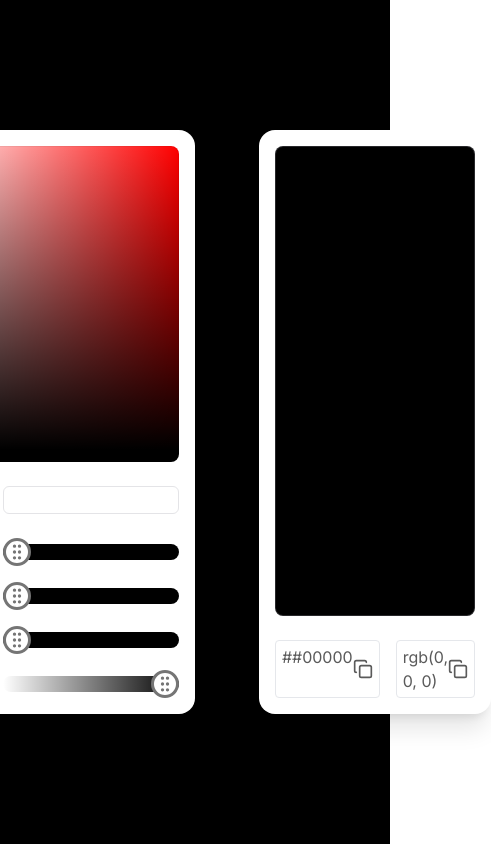
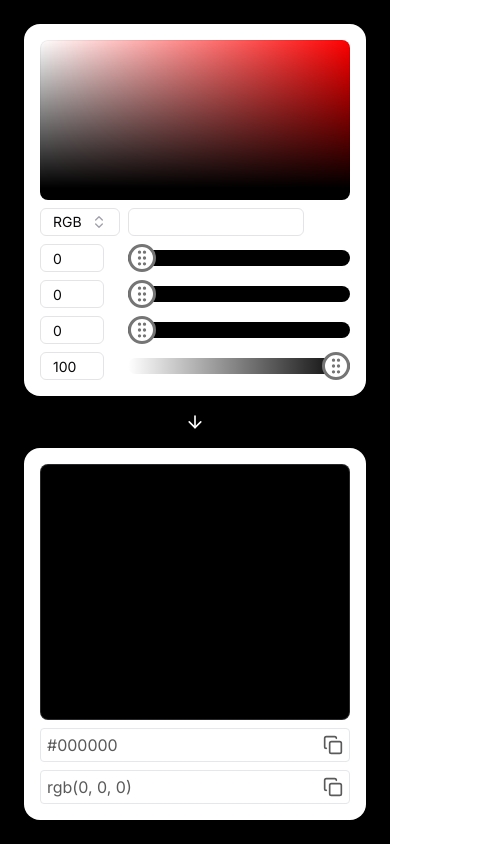
Before and after one commit to glsvitoria/color-convert, a Next.js app: page / in a window 390 px wide. Shown: the whole page, 491 px wide, since content can reach past the window. Built offline with nearby package versions, Linux system fonts and the light colour scheme.

Commit message:
feat: add responsivity

```diff
--- a/src/app/page.tsx
+++ b/src/app/page.tsx
@@ -38,7 +38,7 @@ export default function Home() {
       <BreadcrumbSchema trial={trial} />
 
       <main
-        className="w-screen h-screen flex-row flex items-center justify-center gap-8"
+        className="w-screen h-screen md:flex-row flex-col flex items-center justify-center lg:gap-8 md:gap-6 gap-4 py-6 px-6"
         style={{
           backgroundColor: `rgba(${color.red}, ${color.green}, ${color.blue}, ${Number(color.alpha) / 100})`,
         }}
@@ -49,11 +49,12 @@ export default function Home() {
           selectValue={selectValue}
           setSelectValue={setSelectValue}
         />
-        <ArrowRight className="text-white w-8 h-8" />
+
+        <ArrowRight className="text-white w-8 h-8 md:rotate-0 rotate-90" />
 
         <Result.Container>
           <Result.ColorBoard color={color} />
-          <div className="flex flex-row gap-4 w-full text-[#5a5a5a]">
+          <div className="flex sm:flex-row flex-col sm:gap-4 gap-2 w-full text-[#5a5a5a]">
             <Result.Output type="HEX" color={color} />
             <Result.Output type="RGB" color={color} />
           </div>
--- a/src/components/Result/container.tsx
+++ b/src/components/Result/container.tsx
@@ -6,7 +6,7 @@ interface ContainerProps {
 
 export const Container = ({ children }: ContainerProps) => {
   return (
-    <div className="w-picker h-picker bg-white items-center justify-center p-4 rounded-2xl flex flex-col gap-6 shadow-xl">
+    <div className="md:w-picker sm:w-picker-sm w-full h-picker bg-white items-center justify-center p-4 rounded-2xl flex flex-col lg:gap-6 md:gap-4 gap-2 shadow-xl">
       {children}
     </div>
   )
--- a/src/components/picker.tsx
+++ b/src/components/picker.tsx
@@ -62,7 +62,7 @@ export const Picker = ({
   })
 
   return (
-    <div className="w-picker h-picker bg-white items-center justify-center p-4 rounded-2xl flex flex-col gap-6 shadow-xl">
+    <div className="md:w-picker sm:w-picker-sm w-full h-picker bg-white items-center justify-center p-4 rounded-2xl flex flex-col lg:gap-6 md:gap-4 gap-2 shadow-xl">
       <HexColorPicker
         color={convert.decimalToHexWithColor(color)}
         onChange={(value) => {
@@ -95,7 +95,7 @@ export const Picker = ({
         <form onSubmit={handleFormSubmit}>
           <Input.Container>
             <Input.Root
-              className="w-44"
+              className="max-w-44"
               error={!!errors.color}
               {...register('color', {
                 onChange: (event) => {
@@ -186,7 +186,7 @@ export const Picker = ({
         </form>
       </div>
 
-      <div className="flex flex-col gap-4 w-full">
+      <div className="flex flex-col lg:gap-6 md:gap-4 gap-2 w-full">
         <Indicator.Color
           type="red"
           value={color.red}
--- a/src/utils/convert.ts
+++ b/src/utils/convert.ts
@@ -19,7 +19,7 @@ export const convert = {
       .padStart(2, '0')
       .toUpperCase()
 
-    const hexValue = `#${redValue}${greenValue}${blueValue}${alphaValue}`
+    const hexValue = `${redValue}${greenValue}${blueValue}${alphaValue}`
 
     if (color.alpha === '100') {
       return hexValue.substring(0, 6)
--- a/tailwind.config.ts
+++ b/tailwind.config.ts
@@ -20,6 +20,7 @@ const config = {
     extend: {
       width: {
         picker: '500px',
+        'picker-sm': '400px',
       },
       height: {
         picker: '584px',
```
